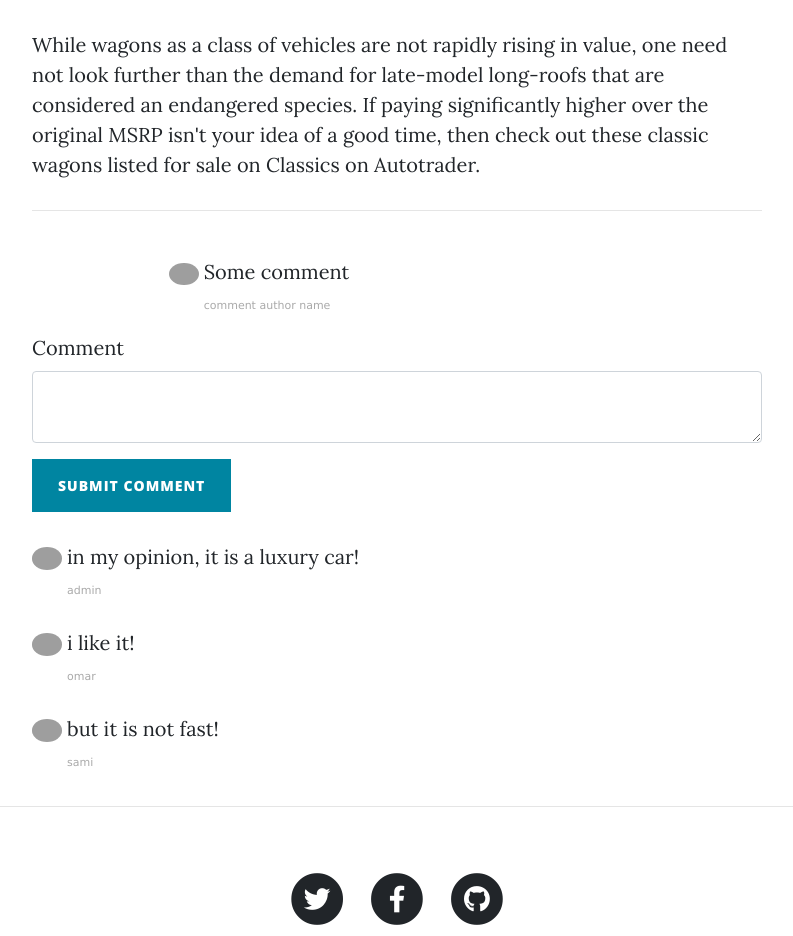
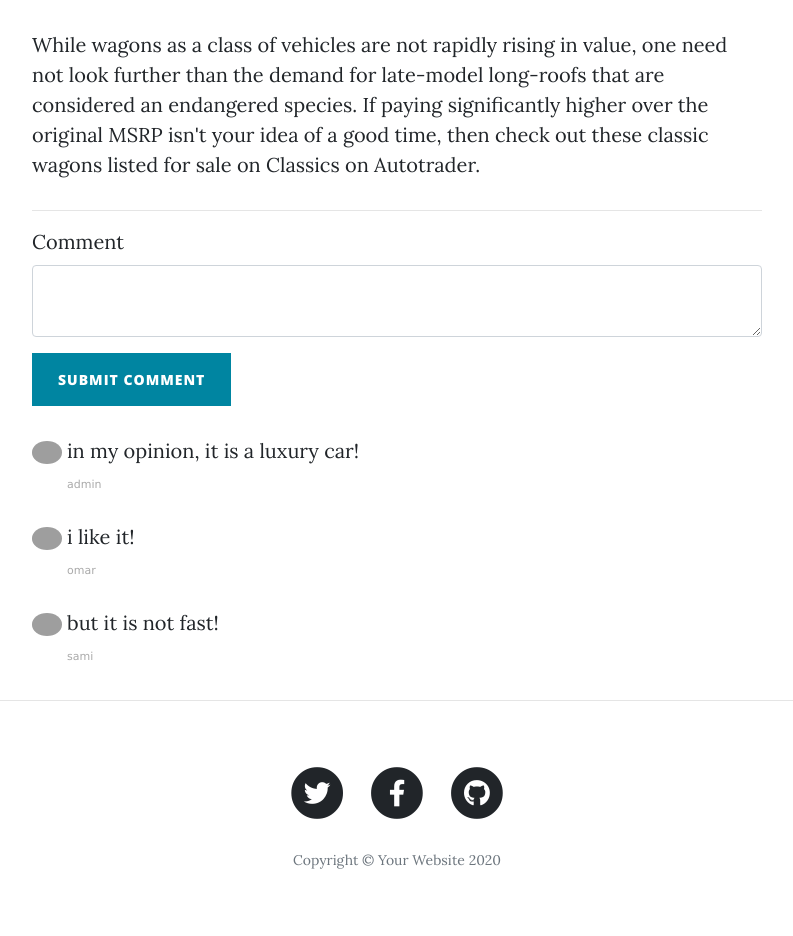
Before and after one commit to omarShantouli/Blog-With-Users-Project, a Flask app: page /post/1 in a window 1280 px wide. Shown: the part 791-1727 px from the top of the page, without its empty margins (243-1036 px from the left). After the commit the page ends 1660 px from the top, so only its background shows below. Run offline with Flask 2, Linux system fonts and the light colour scheme; data comes from the database, SQL or seed files in the repository; some libraries are stand-ins or nearby versions; grey boxes are pictures that could not be loaded.

Commit message:
Update post.html

```diff
--- a/blog-with-users/templates/post.html
+++ b/blog-with-users/templates/post.html
@@ -33,19 +33,7 @@
 
 
 <!--           Comments Area -->
-          <div class="col-lg-8 col-md-10 mx-auto comment">
-              <ul class="commentList">
-                <li>
-                    <div class="commenterImage">
-                      <img src="https://pbs.twimg.com/profile_images/744849215675838464/IH0FNIXk.jpg"/>
-                    </div>
-                    <div class="commentText">
-                      <p>Some comment</p>
-                      <span class="date sub-text">comment author name</span>
-                    </div>
-                </li>
-              </ul>
-            </div>
+
           {% with messages = get_flashed_messages() %}
               {% if messages %}
                 {% for message in messages %}
```
